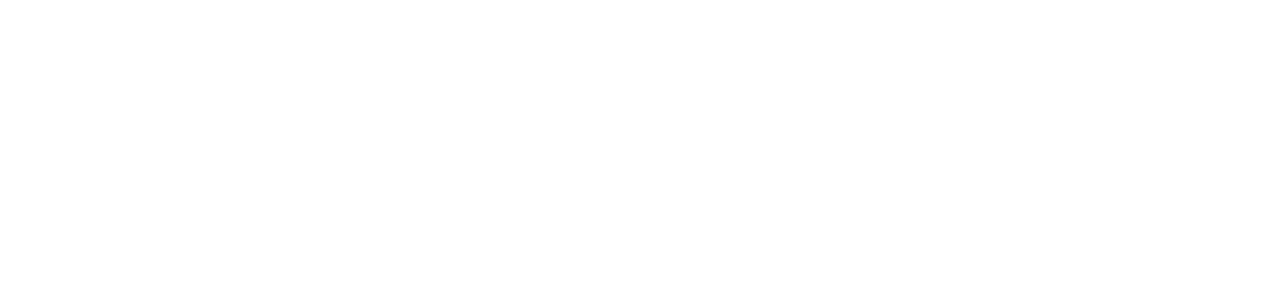
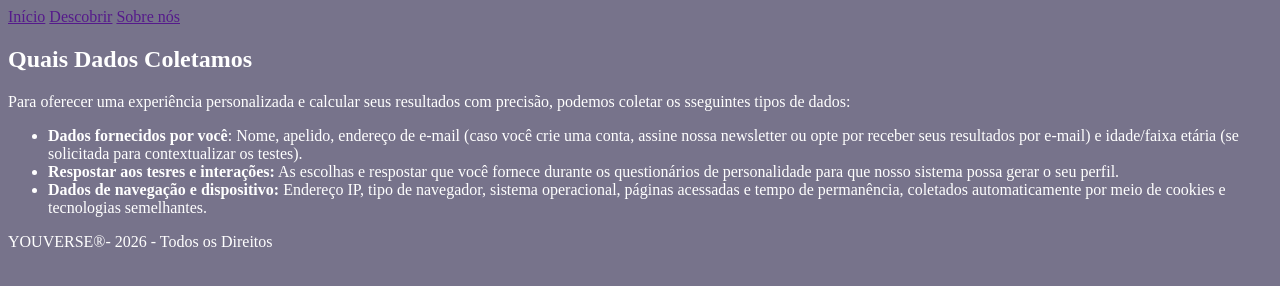
Before and after one commit to SENAI-Cotia/DS-SEDUC-2026-2-GP5-YOUVERSE, a plain HTML site: page pages/kuiszz.html in a window 1280 px wide. Drawn offline with Linux system fonts and the light colour scheme.

Commit message:
atualização de politicas de privacidade

```diff
--- a/pages/kuiszz.html
+++ b/pages/kuiszz.html
@@ -4,9 +4,47 @@
     <meta charset="UTF-8">
     <meta name="viewport" content="width=device-width, initial-scale=1.0">
     <link rel="stylesheet" href="../styles/kuiszz.css">
-    <title>Document</title>
+    <title>Politica de Privacidade</title>
 </head>
 <body>
+    <header>
+        <nav>
+            <a href="">Início</a>
+            <a href="">Descobrir</a>
+            <a href="">Sobre nós</a>
+        </nav>
+    </header>
+    <header>
+        <h2>Quais Dados Coletamos</h2>
+        <p>
+            Para oferecer uma experiência personalizada e calcular seus
+            resultados com precisão, podemos coletar os sseguintes tipos de dados:
+        </p>
+        <ul>
+            <li>
+                <b>Dados fornecidos por você</b>: Nome, apelido, endereço de e-mail
+                (caso você crie uma conta, assine nossa newsletter ou opte por
+                receber seus resultados por e-mail)
+                e idade/faixa etária (se solicitada para contextualizar os testes).
+            </li>
+            <li>
+                <b>Respostar aos tesres e interações:</b> As escolhas e respostar que você fornece
+                durante os questionários de personalidade para que nosso sistema possa gerar
+                o seu perfil.
+            </li>
+            <li>
+                <b>Dados de navegação e dispositivo:</b> Endereço IP, tipo de navegador, sistema
+                operacional, páginas acessadas e tempo de permanência, coletados automaticamente
+                por meio de cookies e tecnologias semelhantes.
+            </li>
+        </ul>
+    </header>
+    <main>
 
+    </main>
+          <!-- Rodapé -->
+       <footer>
+        <p>YOUVERSE®- 2026 - Todos os Direitos</p>
+       </footer>
 </body>
 </html>
--- a/styles/kuiszz.css
+++ b/styles/kuiszz.css
@@ -1,3 +1,7 @@
 body{
-    color: #ff0000;
+    color: #ffffffff;
 }
+
+body{
+    background-color: #77738b;
+}
```
